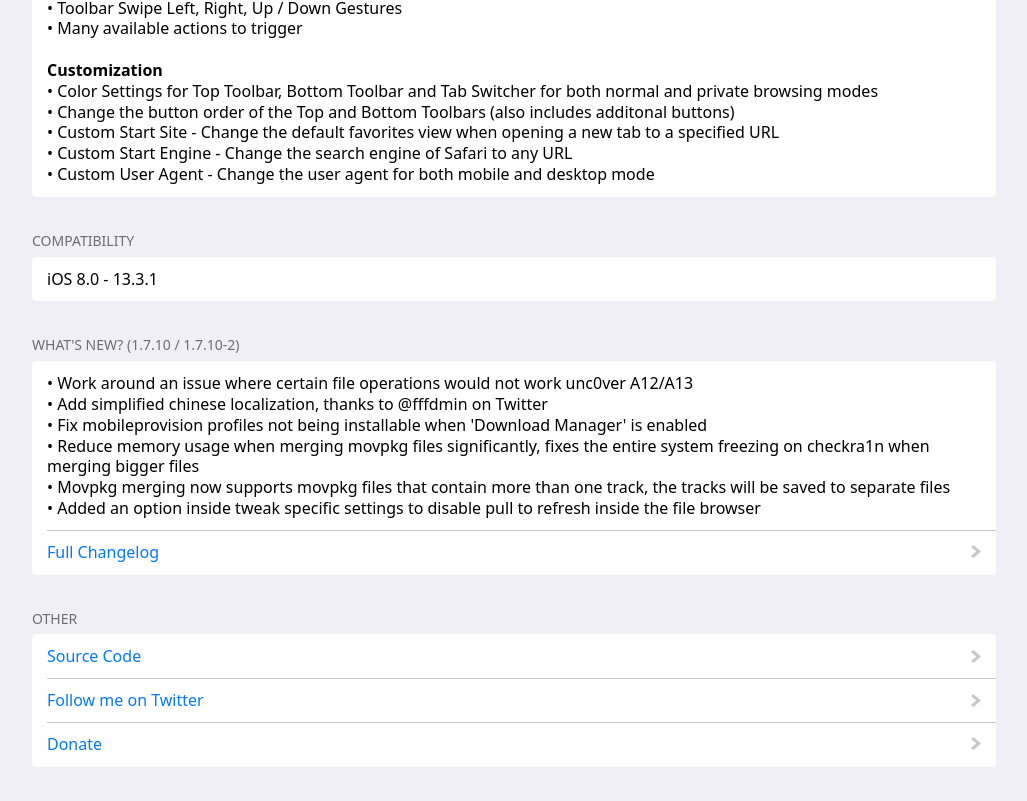
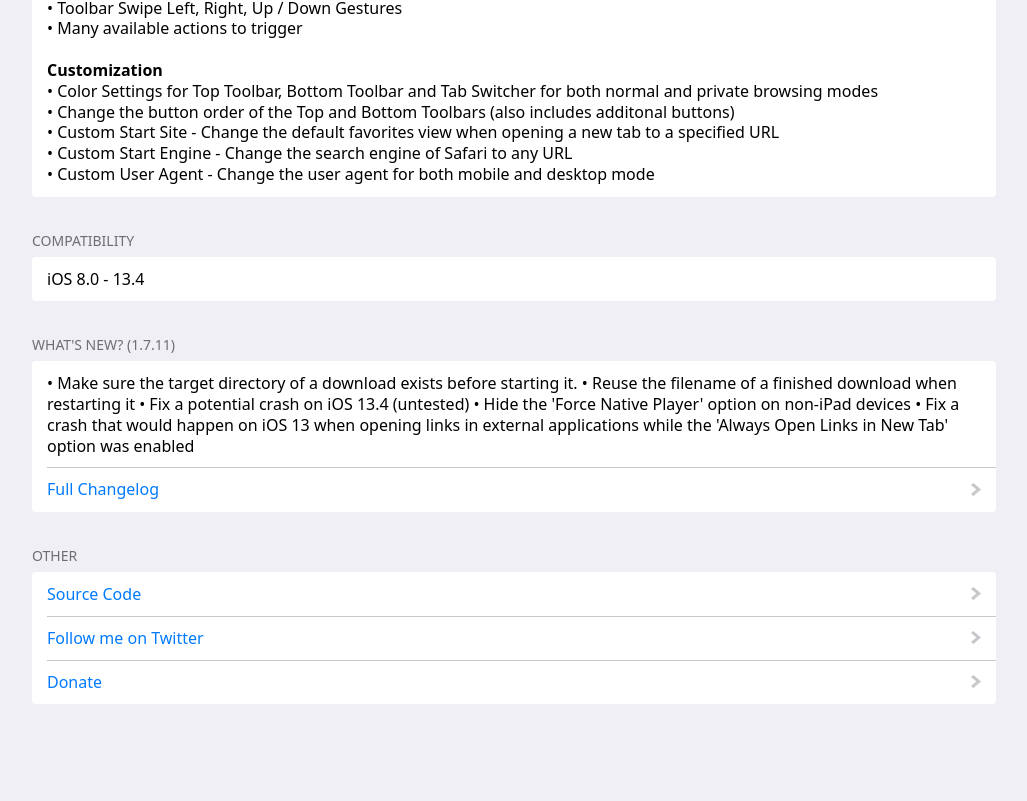
Before and after one commit to opa334/opa334.github.io, a plain HTML site: page depic/SafariPlus/index.html in a window 1280 px wide. Shown: the part 1056-1857 px from the top of the page, without its empty margins (126-1153 px from the left). After the commit the page ends 1794 px from the top, so only its background shows below. Drawn offline with Linux system fonts and the light colour scheme.

Commit message:
Add Safari Plus 1.7.11

```diff
--- a/depic/SafariPlus/index.html
+++ b/depic/SafariPlus/index.html
@@ -79,19 +79,18 @@
 
 		<ul>
 			<li>
-				<p>iOS 8.0 - 13.3.1</p>
+				<p>iOS 8.0 - 13.4</p>
 			</li>
 		</ul>
 
-		<h2 role="header">What's new? (1.7.10 / 1.7.10-2)</h2>
+		<h2 role="header">What's new? (1.7.11)</h2>
 		<ul>
 			<li>
-				• Work around an issue where certain file operations would not work unc0ver A12/A13<br>
-				• Add simplified chinese localization, thanks to @fffdmin on Twitter<br>
-				• Fix mobileprovision profiles not being installable when 'Download Manager' is enabled<br>
-				• Reduce memory usage when merging movpkg files significantly, fixes the entire system freezing on checkra1n when merging bigger files<br>
-				• Movpkg merging now supports movpkg files that contain more than one track, the tracks will be saved to separate files<br>
-				• Added an option inside tweak specific settings to disable pull to refresh inside the file browser
+				• Make sure the target directory of a download exists before starting it.
+				• Reuse the filename of a finished download when restarting it
+				• Fix a potential crash on iOS 13.4 (untested)
+				• Hide the 'Force Native Player' option on non-iPad devices
+				• Fix a crash that would happen on iOS 13 when opening links in external applications while the 'Always Open Links in New Tab' option was enabled
 			</li>
 			<li>
 				<a href="./changelog.html" target="_blank" role="button">Full Changelog</a>
```
Also changed, not shown: depic/SafariPlus/changelog.html (+11 -0 lines), 6 other files.
